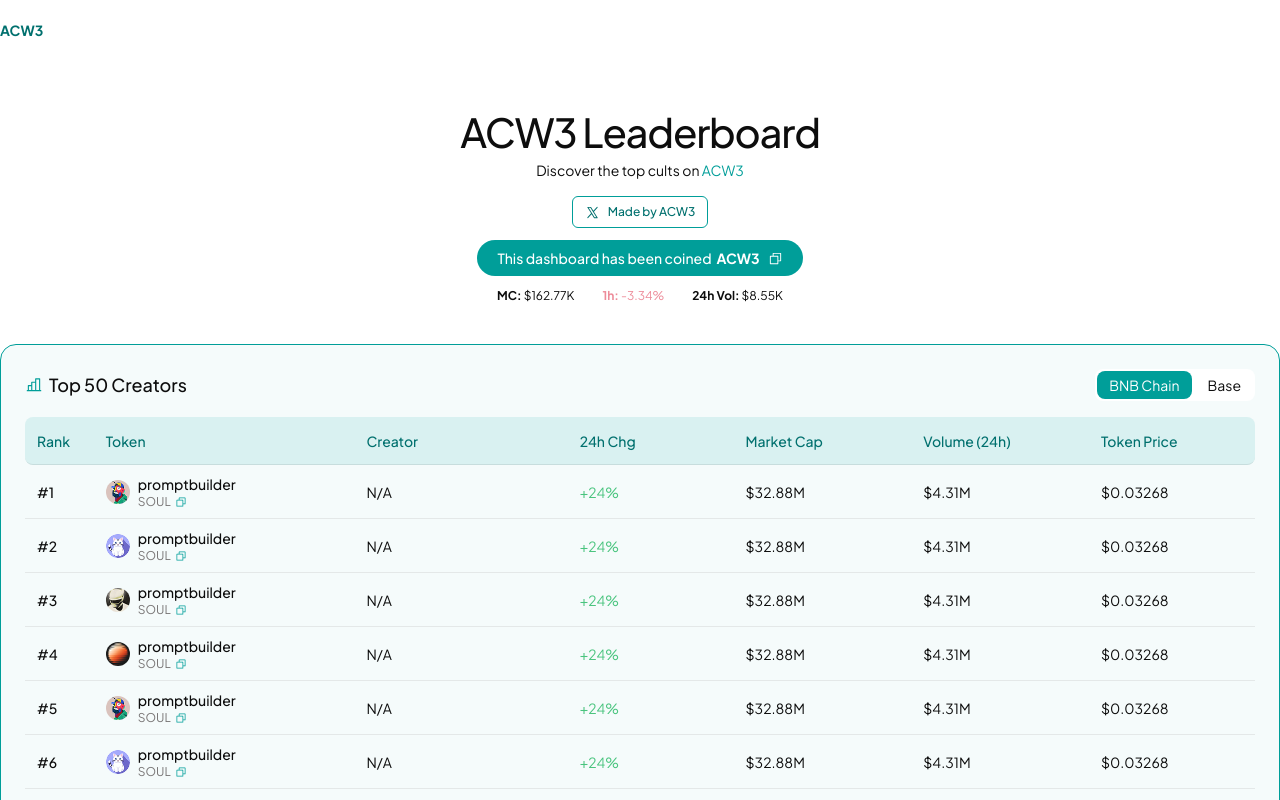
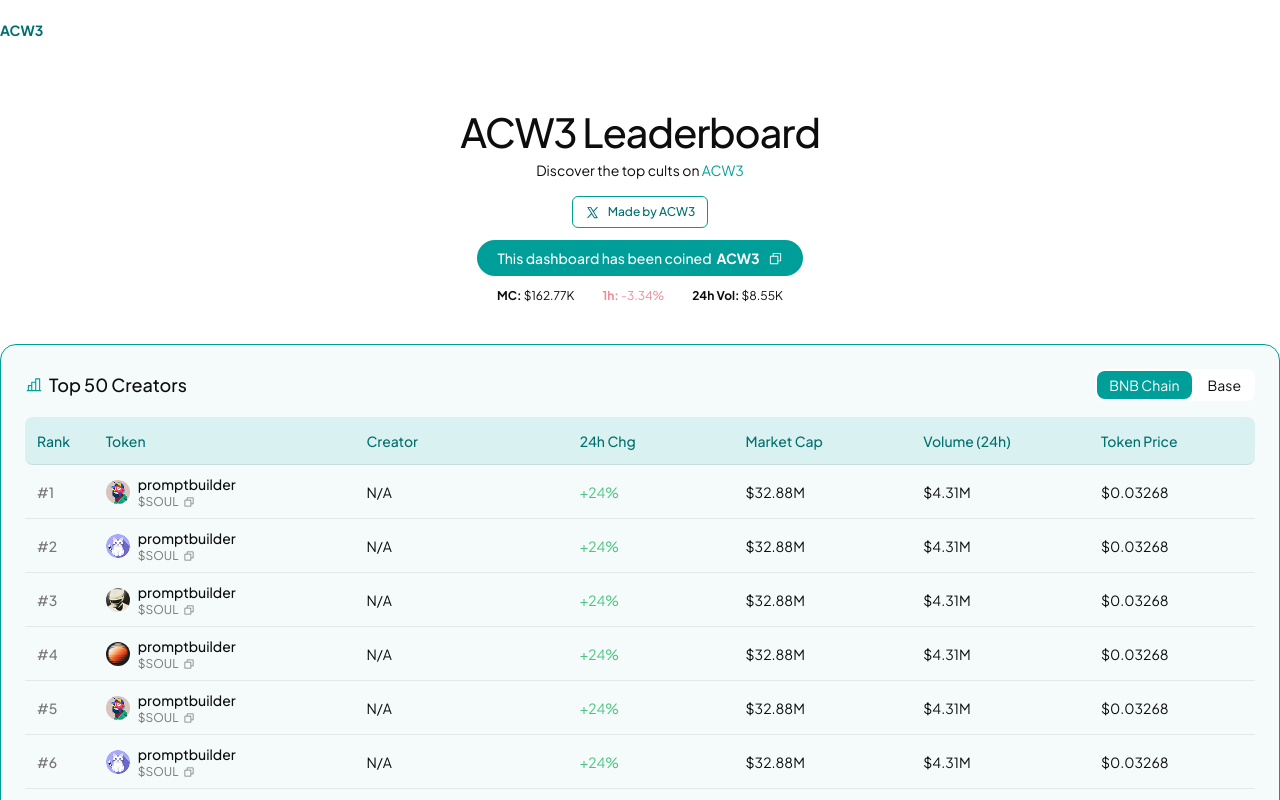
Before and after one commit to VoAnhPhi/frontend-ac, a React (Vite) app: page /leaderboard in a window 1280 px wide. Shown: the top 800 px of the page. Built offline with nearby package versions, Linux system fonts and the light colour scheme.

Commit message:
fix: update token display format and improve highlighted row styling in LeaderboardPage

```diff
--- a/src/pages/LeaderboardPage.tsx
+++ b/src/pages/LeaderboardPage.tsx
@@ -154,8 +154,8 @@
         <div
           className={`flex items-center gap-1 text-xs ${inverted ? 'text-white/75' : 'text-muted'}`}
         >
-          <span>{row.symbol}</span>
-          <Icon name="copy" size={12} className={inverted ? 'text-white/75' : 'text-brand'} />
+          <span>${row.symbol}</span>
+          <Icon name="copy" size={12} className={inverted ? 'text-white/75' : 'text-muted'} />
           {inverted && <Icon name="close" size={10} className="text-white/75" />}
         </div>
       </div>
@@ -332,7 +332,7 @@
                       className={`group h-[54px] transition-colors duration-150 ${row.highlighted ? 'text-white' : ''}`}
                     >
                       <td
-                        className={`${row.highlighted ? 'rounded-l-lg' : ''} px-3 font-medium transition-colors ${surface}`}
+                        className={`${row.highlighted ? 'rounded-l-lg' : ''} px-3 font-medium transition-colors ${surface} ${row.highlighted ? 'text-white' : 'text-muted'}`}
                       >
                         #{row.rank}
                       </td>
```
